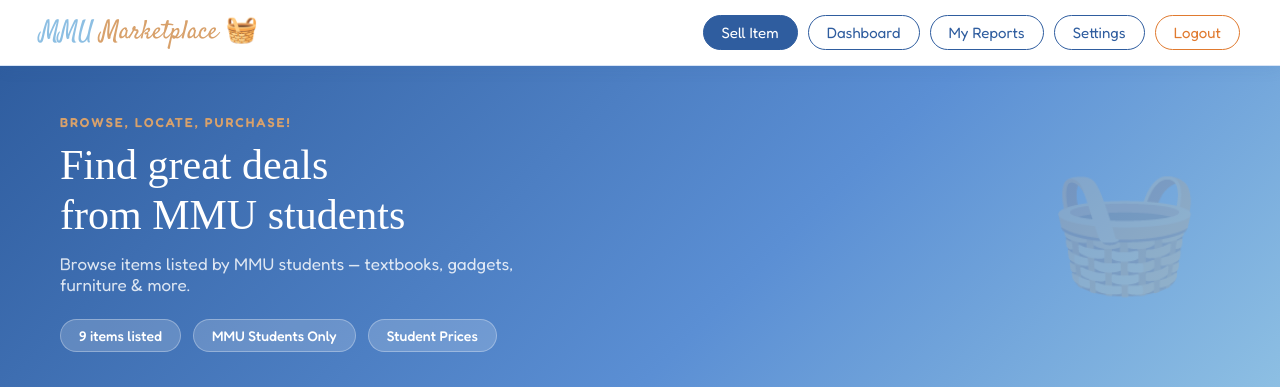
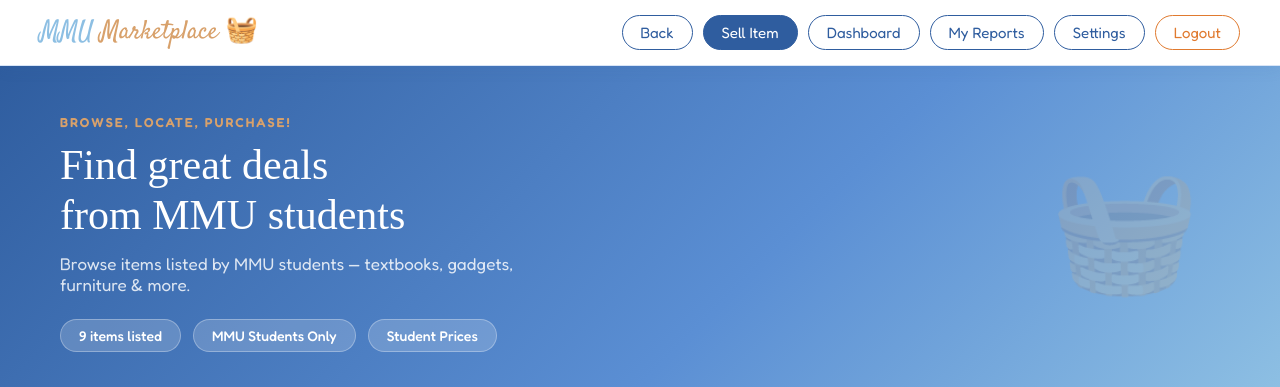
Before and after one commit to S1ngggg/GitExercise-G062-, a Flask app: page /home in a window 1280 px wide. Shown: the top 387 px of the page. Run offline with Flask 3, Linux system fonts and the light colour scheme; data comes from the database, SQL or seed files in the repository; both versions use the stored data as it was after the commit; some web fonts are replaced.

Commit message:
added a 'Back' button for convenience sake

```diff
--- a/templates/home.html
+++ b/templates/home.html
@@ -21,6 +21,7 @@
             <h1 class="title_home">MMU <span class="highlight_home">Marketplace 🧺</span></h1>
         </div>
         <div class="home_nav_right">
+            <a href="{{ url_for('home') }}"><button class="nav_button">Back</button></a>
             <a href="{{ url_for('item_form') }}"><button class="nav_button nav_button_primary">Sell Item</button></a>
             <a href="{{ url_for('profile') }}"><button class="nav_button">Dashboard</button></a>
             <a href="{{ url_for('my_reports') }}"><button class="nav_button">My Reports</button></a>
```
Also changed, not shown: database.db.
